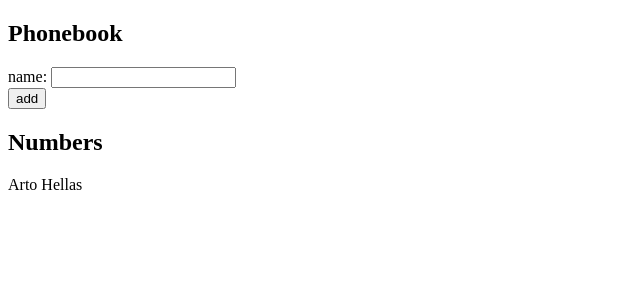
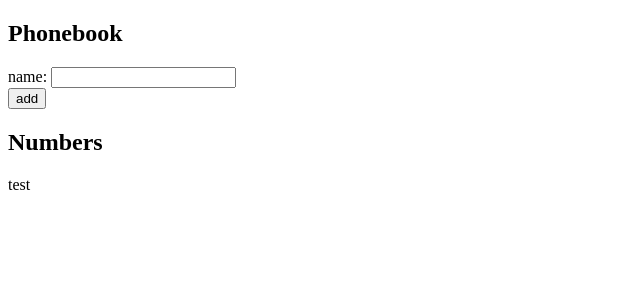
Before and after one commit to Nipsu24/fullstack_open, a React (Vite) app in the folder part2/phonebook/: page / in a window 1280 px wide. Shown: the top 300 px of the page, without its empty margins (0-640 px from the left). Built offline with nearby package versions, Linux system fonts and the light colour scheme.

Commit message:
adds ex 2.7

```diff
--- a/part2/phonebook/src/App.jsx
+++ b/part2/phonebook/src/App.jsx
@@ -6,12 +6,18 @@ const Persons = ({ person }) => {
 
 const App = () => {
 	const [persons, setPersons] = useState([
-		{ name: 'Arto Hellas' }
+		{ name: 'test' }
 	])
 	const [newName, setNewName] = useState('')
 
 	const addName = (event) => {
 		event.preventDefault()
+		for (let i = 0; i < persons.length; i++) {
+			if (newName === persons[i].name) {
+				window.alert(`${newName} is already added to the phonebook`)
+				return ;
+			}
+		}
 		const newPersonObject = {
 			name: newName,
 			important: true,
```
